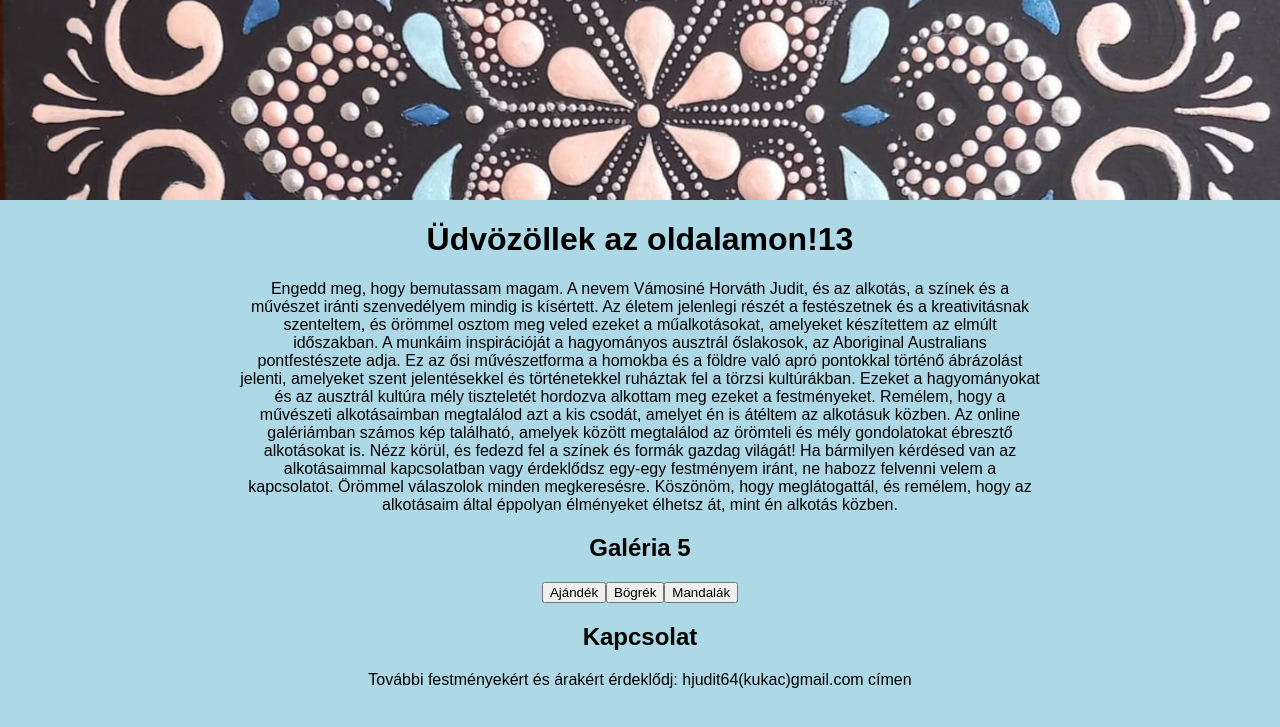
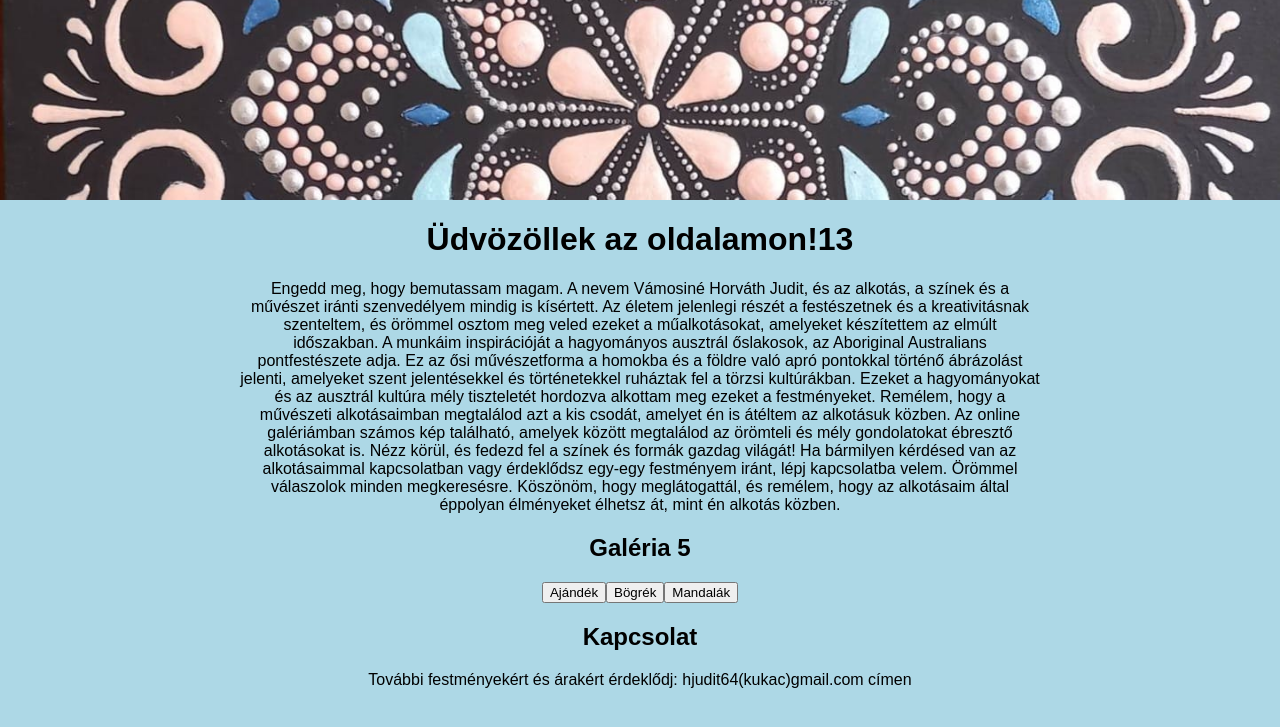
Before and after one commit to balazsvamosi1/balazsvamosi.github.io, a Jekyll site: the page built from index.md, in a window 1280 px wide. Shown: the top 727 px of the page. Built offline with Jekyll 4.4.1, drawn with Linux system fonts in a browser that asks for light colours; some web fonts are replaced; a script that is not in the unit is left out; comment, search, counter and statistics services are not loaded.

Commit message:
Update introduction.html

```diff
--- a/_includes/introduction.html
+++ b/_includes/introduction.html
@@ -10,7 +10,7 @@
 
     Az online galériámban számos kép található, amelyek között megtalálod az örömteli és mély gondolatokat ébresztő alkotásokat is. Nézz körül, és fedezd fel a színek és formák gazdag világát!
 
-    Ha bármilyen kérdésed van az alkotásaimmal kapcsolatban vagy érdeklődsz egy-egy festményem iránt, ne habozz felvenni velem a kapcsolatot. Örömmel válaszolok minden megkeresésre.
+    Ha bármilyen kérdésed van az alkotásaimmal kapcsolatban vagy érdeklődsz egy-egy festményem iránt, lépj kapcsolatba velem. Örömmel válaszolok minden megkeresésre.
 
     Köszönöm, hogy meglátogattál, és remélem, hogy az alkotásaim által éppolyan élményeket élhetsz át, mint én alkotás közben.
   </p>
```
